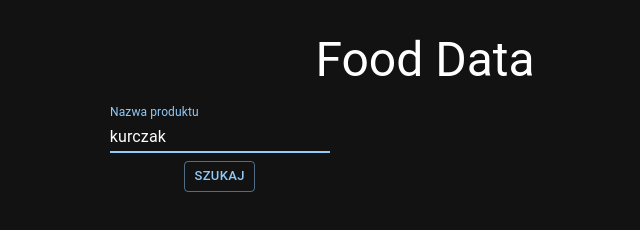
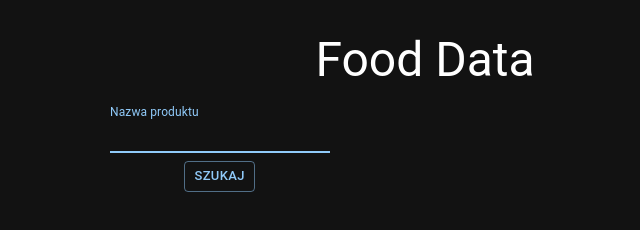
Before and after one commit to mvkvo/fooddata, a Gatsby site: page / in a window 1280 px wide. Shown: the full height of the page, 215-855 px from the left. Built offline with nearby package versions, Linux system fonts and the light colour scheme; Gatsby itself is replaced by a stand-in of ours; no server answers.

Commit message:
deleted input value

```diff
--- a/src/components/Search/search.tsx
+++ b/src/components/Search/search.tsx
@@ -55,7 +55,6 @@ export const Search: FC<SearchProps> = () => {
             id="searchedProduct"
             label="Nazwa produktu"
             variant="standard"
-            value="kurczak"
             inputRef={textInputRef}
             onKeyDown={handleKeyDown}
             autoFocus
```
